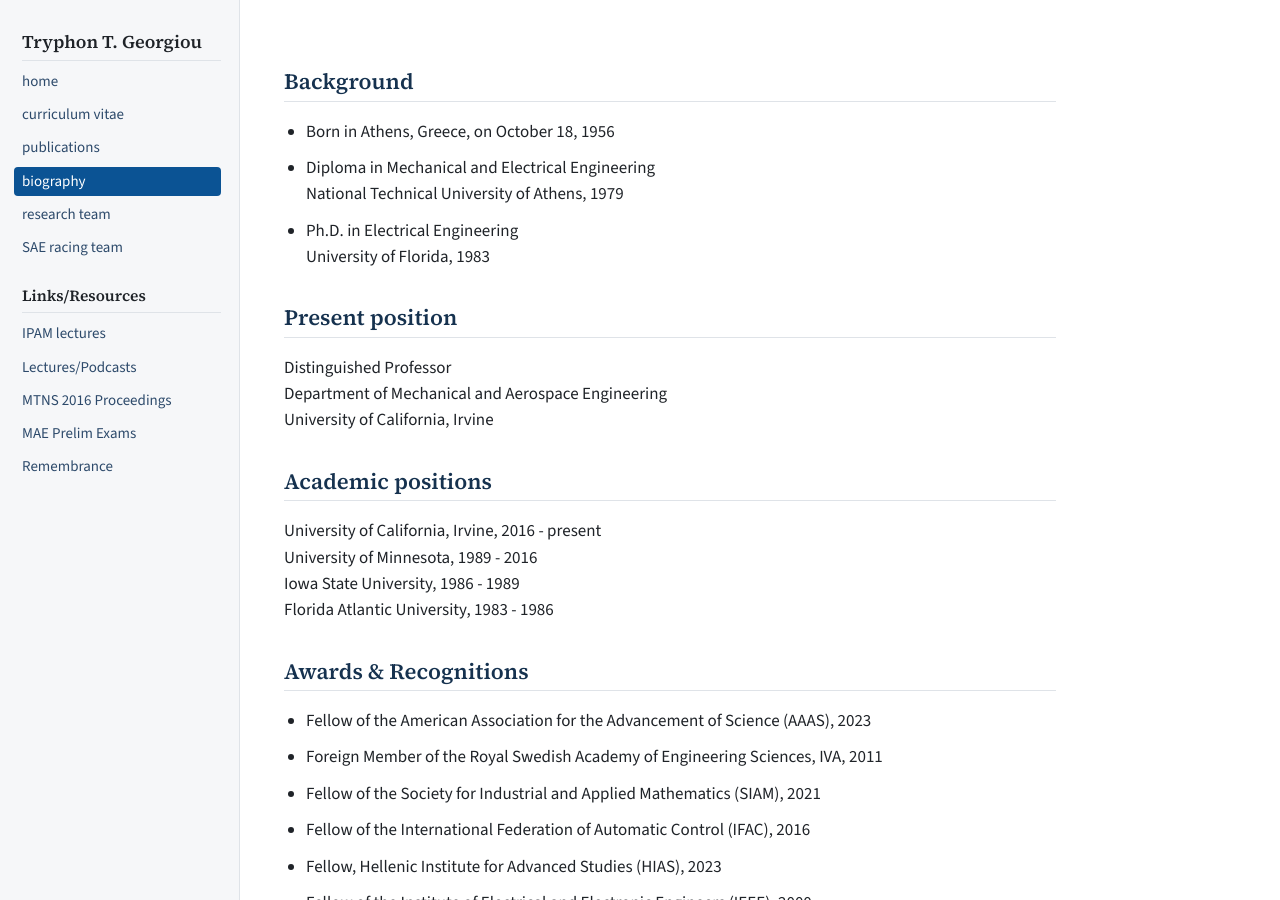
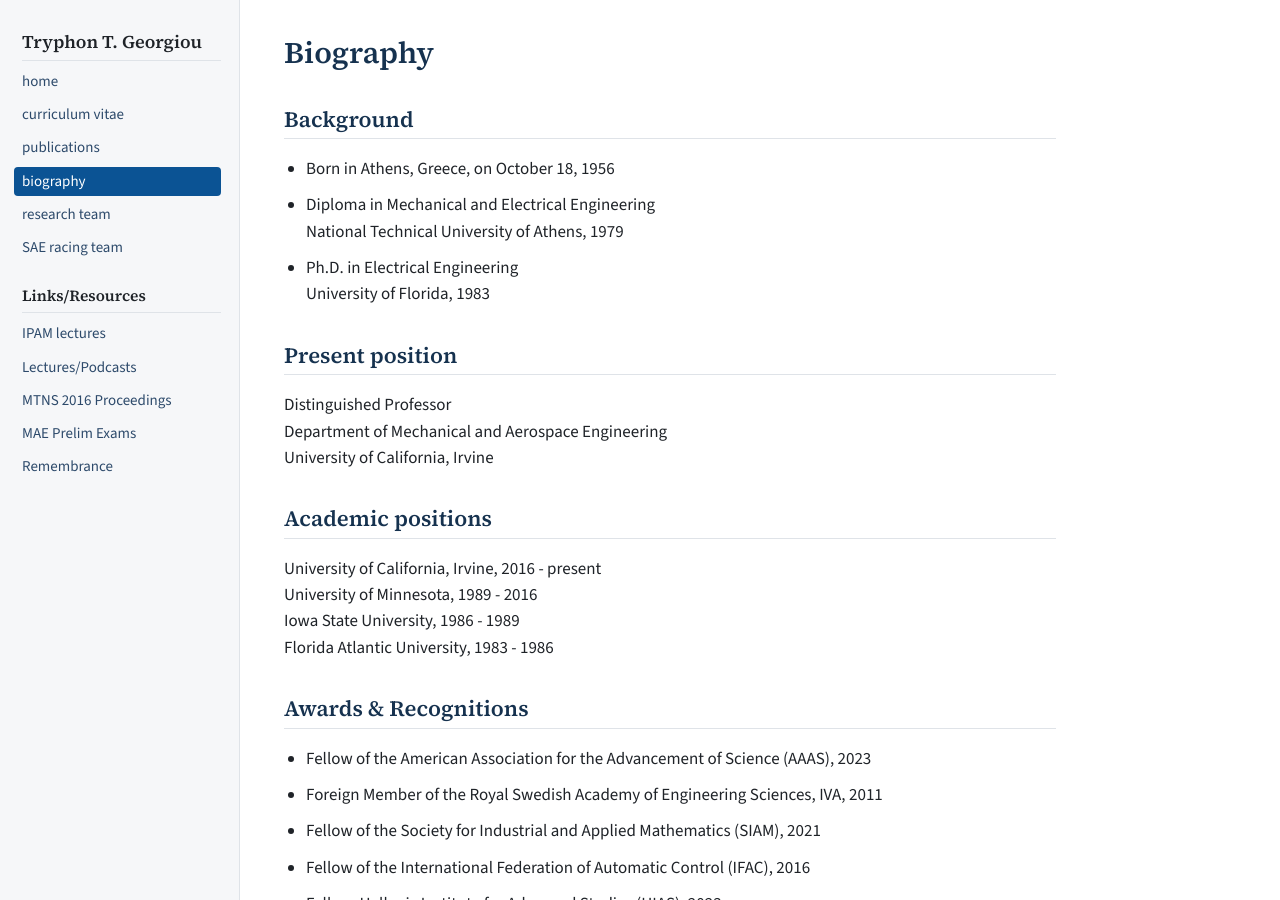
Before and after one commit to TryphonGeorgiou/TryphonGeorgiou.github.io, a Jekyll site: the page built from bio.md, in a window 1280 px wide and 900 px high. Built offline with Jekyll 4.4.1, drawn with Linux system fonts in a browser that asks for light colours.

Commit message:
Update bio.md
Add heading

```diff
--- a/bio.md
+++ b/bio.md
@@ -1,6 +1,8 @@
 ---
 title: "Biography"
 ---
+
+# Biography
 
 ## Background
 
```
